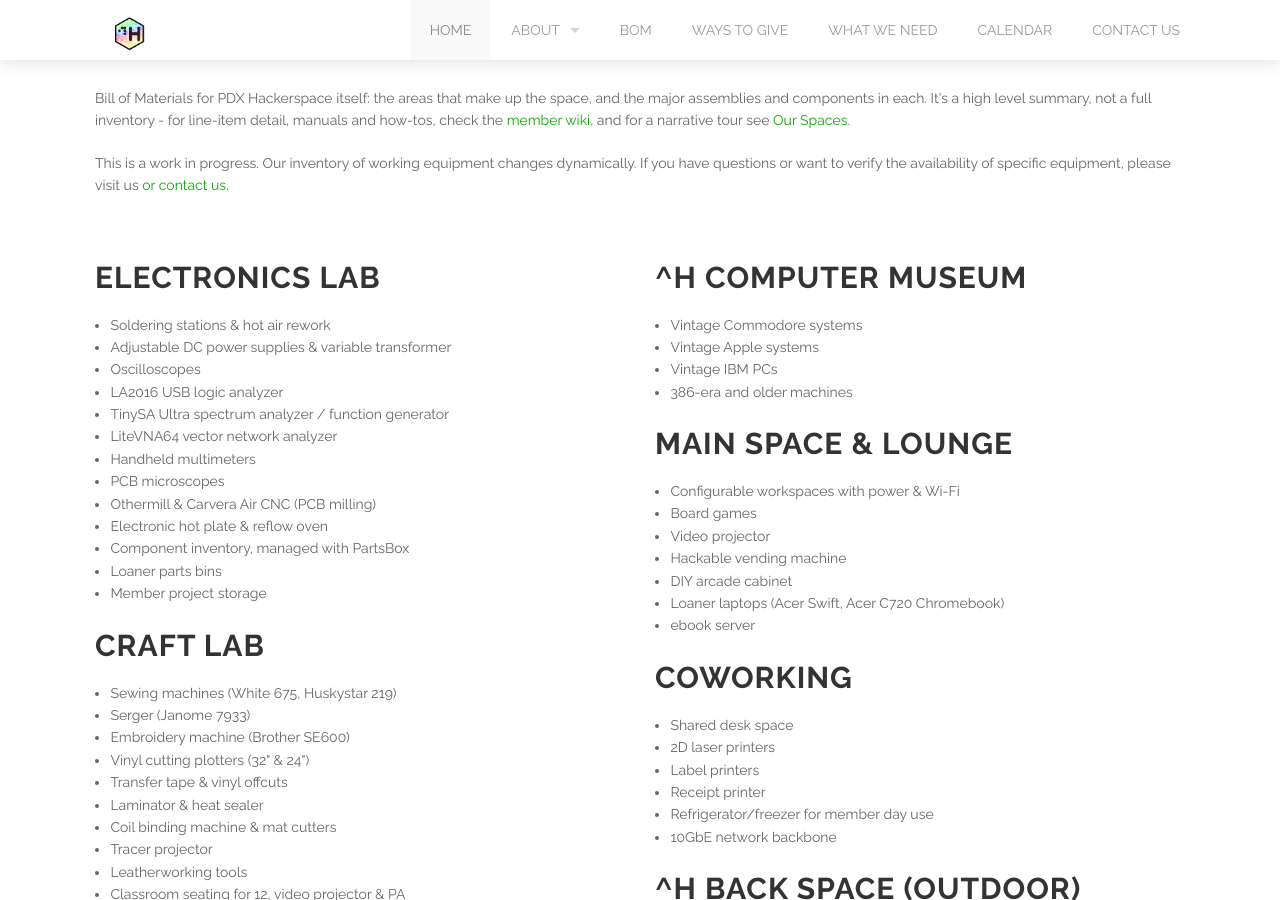
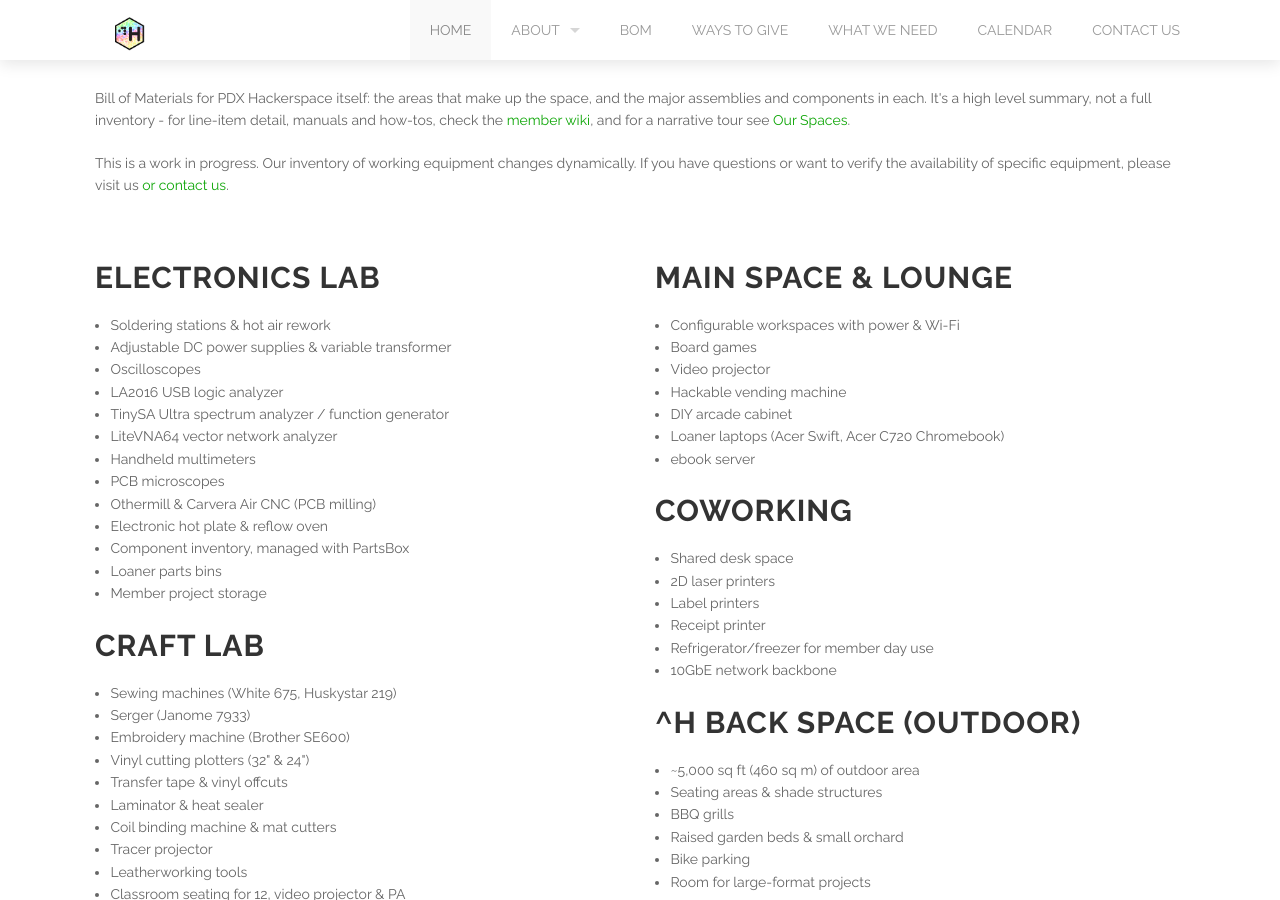
Before and after one commit to ctrlh/ctrlh.github.io, a Jekyll site: the page built from bom.html, in a window 1280 px wide and 900 px high, scrolled down 367 px. Built offline with Jekyll 4.4.1, drawn with Linux system fonts in a browser that asks for light colours; comment, search, counter and statistics services are not loaded; grey boxes are pictures that could not be loaded.

Commit message:
computer museum RIP

```diff
--- a/bom.html
+++ b/bom.html
@@ -1,7 +1,7 @@
 ---
 layout: page
 title: BOM
-description: A bill of materials for PDX Hackerspace — equipment and resources broken down by area, from the electronics lab to the woodshop to the ^H Computer Museum.
+description: A bill of materials for PDX Hackerspace — equipment and resources broken down by area, from the electronics lab to the woodshop.
 subtitle: A top-level bill of materials for the space, broken down by area
 hero_image: FAQ_bg_oscope.png
 ---
@@ -76,14 +76,6 @@
     </div>
     <div class='medium-6 columns'>
 
-      <h2>^H Computer Museum</h2>
-      <ul>
-        <li>Vintage Commodore systems</li>
-        <li>Vintage Apple systems</li>
-        <li>Vintage IBM PCs</li>
-        <li>386-era and older machines</li>
-      </ul>
-
       <h2>Main Space &amp; Lounge</h2>
       <ul>
         <li>Configurable workspaces with power &amp; Wi-Fi</li>
```
Also changed, not shown: index.html (+1 -13 lines), spaces.html (+0 -9 lines).
